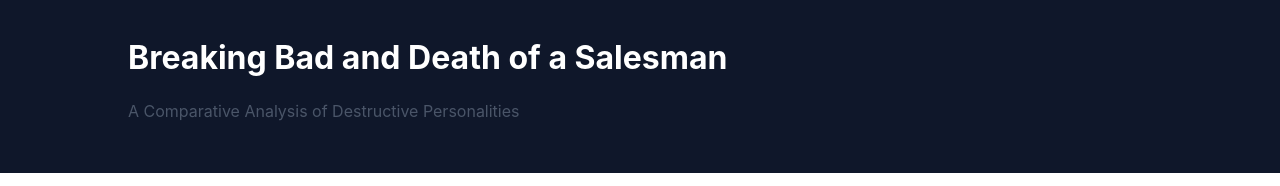
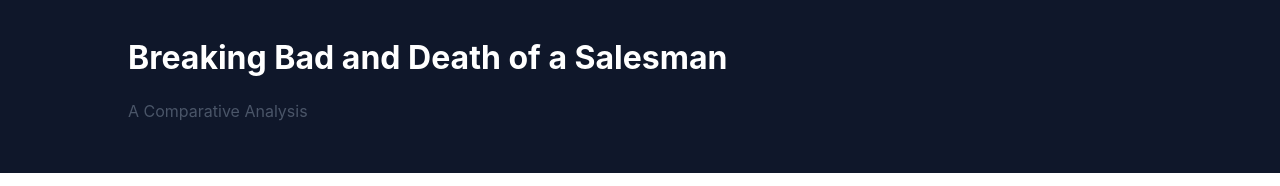
Before and after one commit to KofuCodes/Website-Essay, a plain HTML site: page index.html in a window 1280 px wide. Shown: the top 186 px of the page. Drawn offline with Linux system fonts and the light colour scheme.

Commit message:
wording fix in index.html

```diff
--- a/index.html
+++ b/index.html
@@ -10,7 +10,7 @@
     <header>
         <div class="header-content">
             <h1>Breaking Bad and Death of a Salesman</h1>
-            <p>A Comparative Analysis of Destructive Personalities</p>
+            <p>A Comparative Analysis</p>
         </div>
     </header>
 
```
